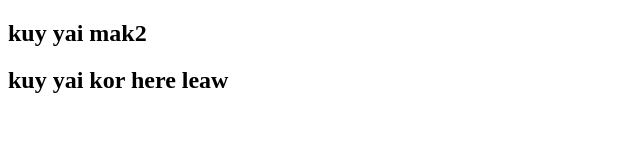
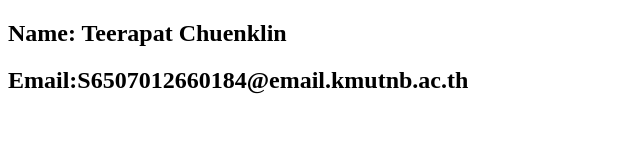
Before and after one commit to TeerapatZ/Basic-Git, a plain HTML site: page index.html in a window 1280 px wide. Shown: the whole page, without its empty margins (0-640 px from the left). Drawn offline with Linux system fonts and the light colour scheme.

Commit message:
Updataed

```diff
--- a/index.html
+++ b/index.html
@@ -8,8 +8,8 @@
 </head>
 
 <body>
-    <h2>kuy yai mak2</h2>
-    <h2>kuy yai kor here leaw</h2>
+    <h2>Name: Teerapat Chuenklin</h2>
+    <h2>Email:S6507012660184@email.kmutnb.ac.th</h2>
 
 </body>
 
```
